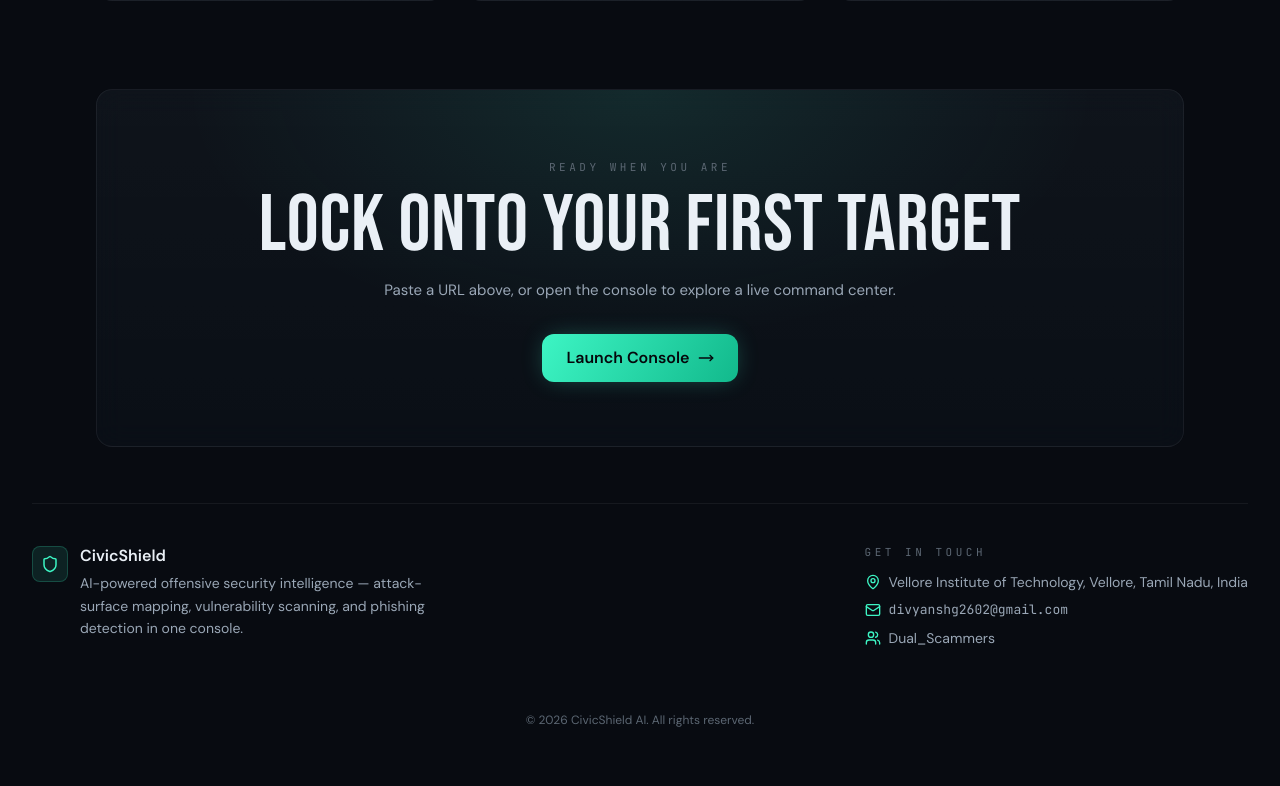
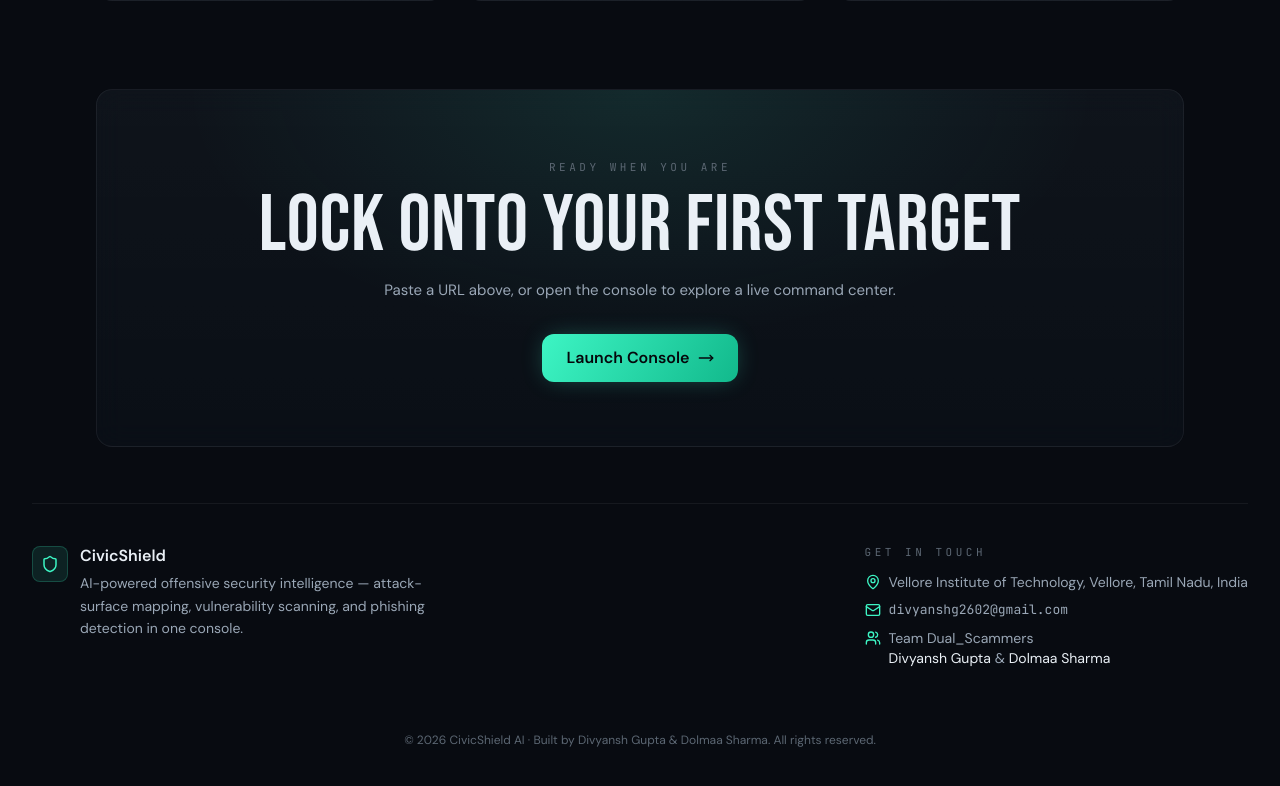
Before and after one commit to Divyansh2602/CivicShield_full, a Next.js app in the folder frontend/: page / in a window 1280 px wide. Shown: the part 1673-2459 px from the top of the page. Built offline with nearby package versions, Linux system fonts and the light colour scheme; no server answers.

Commit message:
Credit the hackathon team in the CivicShield footer
Name both builders — Divyansh Gupta & Dolmaa Sharma (Team Dual_Scammers) —
in the landing-page footer's team line and the copyright notice.

```diff
--- a/frontend/app/page.tsx
+++ b/frontend/app/page.tsx
@@ -377,16 +377,22 @@ export default function Home() {
                   <Mail className="w-4 h-4 text-signal" />
                   <span className="font-mono text-[13px]">divyanshg2602@gmail.com</span>
                 </div>
-                <div className="flex items-center gap-2">
-                  <Users className="w-4 h-4 text-signal" />
-                  <span>Dual_Scammers</span>
+                <div className="flex items-start gap-2">
+                  <Users className="w-4 h-4 text-signal mt-0.5" />
+                  <span>
+                    Team Dual_Scammers
+                    <br />
+                    <span className="text-foreground">Divyansh Gupta</span>
+                    {" & "}
+                    <span className="text-foreground">Dolmaa Sharma</span>
+                  </span>
                 </div>
               </div>
             </div>
           </div>
 
           <div className="text-center text-xs text-faint pt-6">
-            © {new Date().getFullYear()} CivicShield AI. All rights reserved.
+            © {new Date().getFullYear()} CivicShield AI · Built by Divyansh Gupta {"&"} Dolmaa Sharma. All rights reserved.
           </div>
         </div>
       </footer>
```
